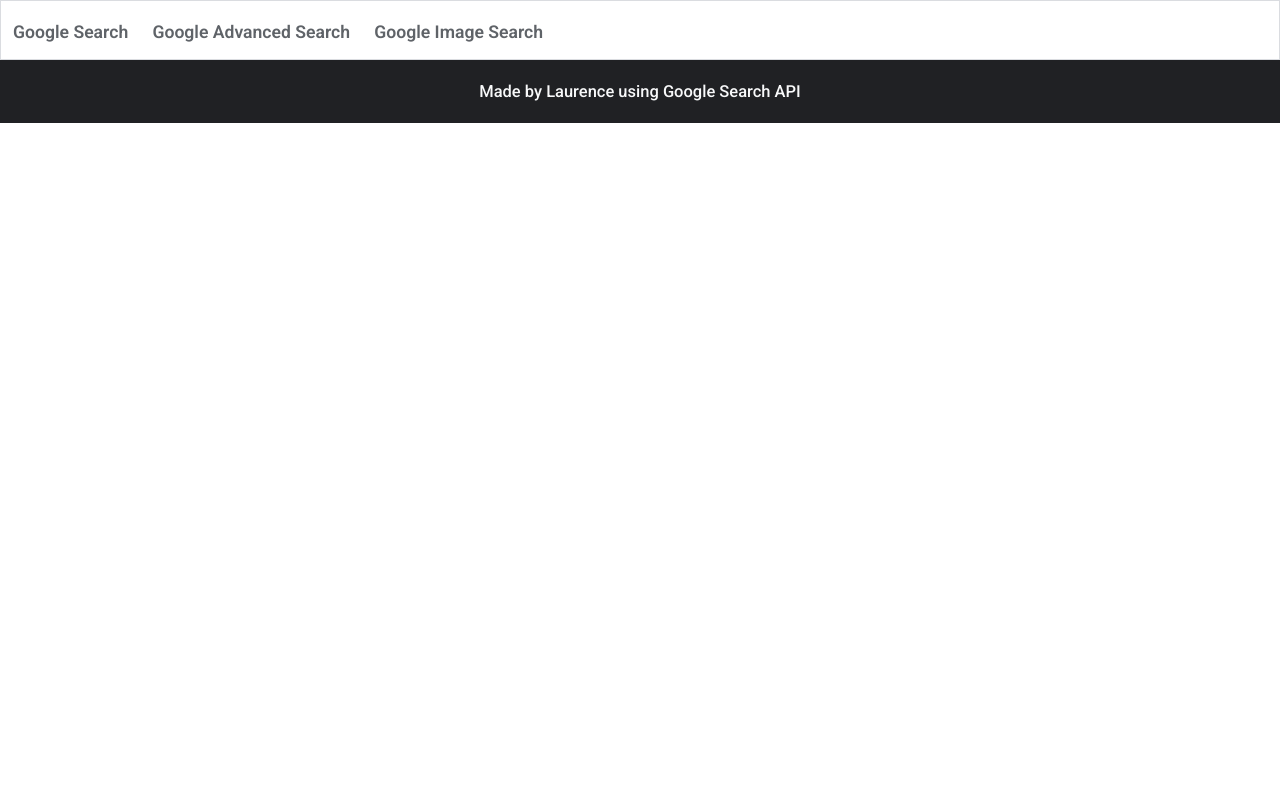
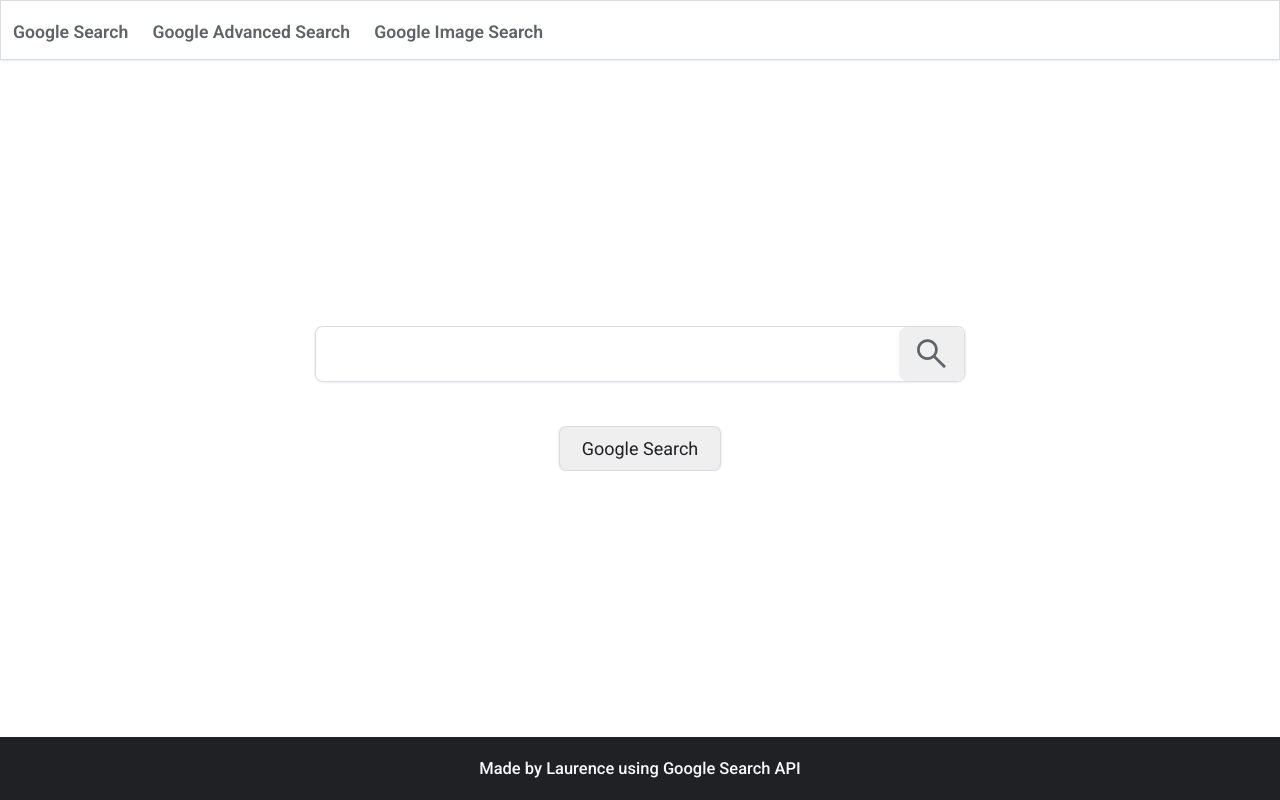
Before and after one commit to LaurenceFluciano/Custom-Google-Search-GET-, a plain HTML site: page image.html in a window 1280 px wide. Drawn offline with nearby package versions, Linux system fonts and the light colour scheme.

Commit message:
Image search add

```diff
--- a/assets/stylesheets/form.css
+++ b/assets/stylesheets/form.css
@@ -27,8 +27,8 @@
     justify-content: center;
     height: auto;
     margin-bottom: 2rem;
-    box-shadow: 0px 0px 3px var(--text-black);
-    border: 1px solid var(--text-black);
+    box-shadow: 0px 0px 3px var(--border-gray);
+    border: 1px solid var(--border-gray);
     border-radius: 8px;
     transition: 500ms;
 }
@@ -45,7 +45,7 @@
 .search-bar {
     padding-left: 0.55rem;
     width: 90%;
-    color: var(--text-black) !important;
+    color: var(--text-color) !important;
 }
 
 .search-icon {
@@ -56,6 +56,7 @@
     width: 10%;
     min-width: 45px;
     cursor: pointer;
+    color: var(--icon-gray) !important;
 }
 
 .search-area:hover{
@@ -81,8 +82,12 @@
 
 .search-area:focus-within .default-bar{
     outline: none;
-    color: var(--primary-blue);
+    color: var(--primary-blue) ;
     transition: 500ms;
+}
+
+.search-area:focus-within .search-icon{
+    color: var(--primary-blue) !important;
 }
 
 .search-area:focus-within {
--- a/image.html
+++ b/image.html
@@ -7,17 +7,29 @@
     <link rel="stylesheet" href="assets/stylesheets/config.css">
     <link rel="stylesheet" href="assets/stylesheets/header.css">
     <link rel="stylesheet" href="assets/stylesheets/footer.css">
+    <link rel="stylesheet" href="assets/stylesheets/form.css">
     <title>Google Search</title>
 </head>
 <body>
     <header class="header-container">
         <nav class="nav-container">
             <a href="index.html" class="link-item-nav"><span class="item-nav">Google Search</span></a>
-            <a href="image.html" class="link-item-nav"><span class="item-nav">Google Advanced Search</span></a>
-            <a href="advanced.html" class="link-item-nav"><span class="item-nav">Google Image Search</span></a>
+            <a href="advanced.html" class="link-item-nav"><span class="item-nav">Google Advanced Search</span></a>
+            <a href="image.html" class="link-item-nav"><span class="item-nav">Google Image Search</span></a>
         </nav>
     </header>
-
+    <form action="https://www.google.com/search" class="form-container" >
+        <div class="search-widget">
+            <div class="search-area">
+                <input type="hidden" type="text" id="isch" name="tbm" value="isch">
+                <input type="text" id="search" name="q" class="search-bar default-bar" autocomplete="off" required>
+                <input type="submit" value="search" class="search-icon material-symbols-outlined default-bar "/>
+            </div>
+        </div>
+        <div class="search-widget">
+            <input type="submit" value="Google Search" class="btn-search">
+        </div>
+    </form>
     <footer class="footer-container">
         <span class="footer-info">Made by Laurence using Google Search API</span>
     </footer>
```
